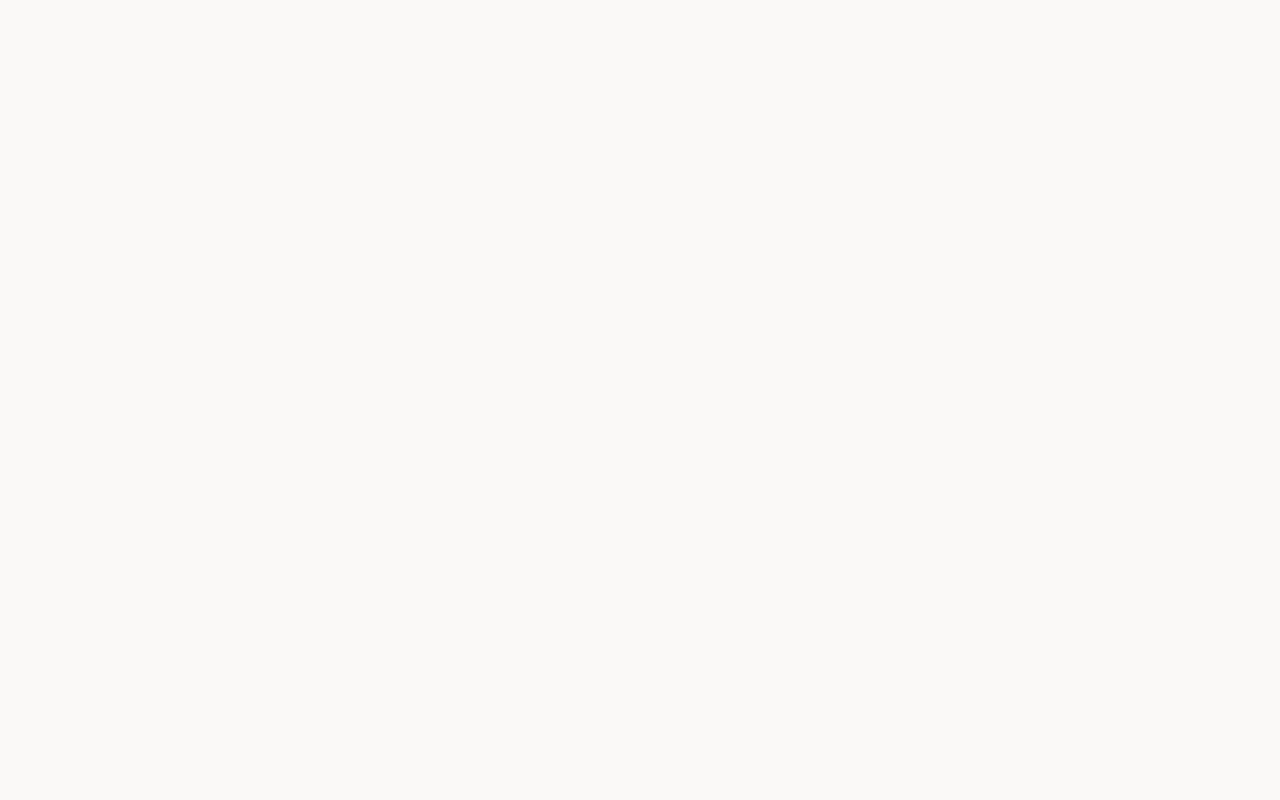
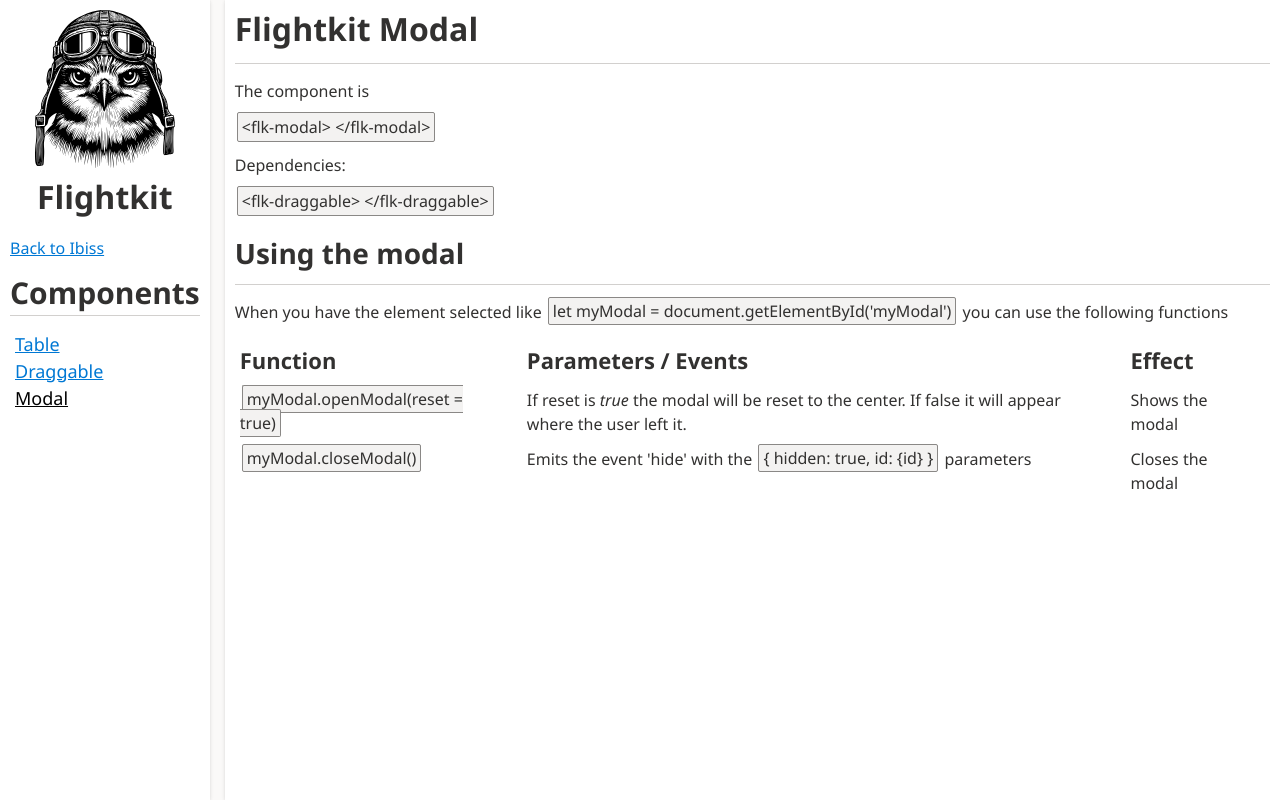
Before and after one commit to pennions/Ibiss, a Vue app in the folder documentation/: page /#/flightkit-modal in a window 1280 px wide. Before the commit this address had no page. Built offline with nearby package versions, Linux system fonts and the light colour scheme.

Commit message:
chore: added documentation for draggable and modal

```diff
--- a/documentation/src/components/FlightkitNavigation.vue
+++ b/documentation/src/components/FlightkitNavigation.vue
@@ -7,7 +7,7 @@
     <div class="column align-center gap-1 mb-3 mt-1">
       <img src="/flightkit.svg" class="flightkit-logo" />
 
-      <h1>Flightkit Components</h1>
+      <h1>Flightkit</h1>
     </div>
 
     <router-link to="/" class="block mb-2">Back to Ibiss </router-link>
@@ -16,6 +16,8 @@
       <hr />
       <ul class="ml-0 mt-3 list-style-none">
         <li class="ml-1"><router-link to="/flightkit-table">Table</router-link></li>
+        <li class="ml-1"><router-link to="/flightkit-draggable">Draggable</router-link></li>
+        <li class="ml-1"><router-link to="/flightkit-modal">Modal</router-link></li>
       </ul>
     </nav>
   </section>
--- /dev/null
+++ b/documentation/src/components/flightkit/flightkit-draggable.vue
@@ -0,0 +1,78 @@
+<script setup>
+import { onMounted } from 'vue'
+import Card from '../shared/Card.vue'
+
+const componentCode = '<flk-draggable>  </flk-draggable>'
+
+onMounted(() => {
+  // eslint-disable-next-line no-undef
+  Prism.highlightAll()
+})
+</script>
+
+<template>
+  <Card class="column gap-5">
+    <article>
+      <header>
+        <h1 class="mb-2">Flightkit Draggable</h1>
+        <hr />
+      </header>
+      <div class="mb-3">
+        <p>
+          The component is <code>{{ componentCode }}</code>
+        </p>
+      </div>
+
+      <div class="column gap-5">
+        <section class="column gap-3">
+          <div>
+            <h3 class="mb-2">Using the draggable</h3>
+            <hr />
+
+            <table class="property-table">
+              <thead>
+                <tr>
+                  <th>Attribute</th>
+                  <th>Function</th>
+                  <th>How to use</th>
+                </tr>
+              </thead>
+              <tbody>
+                <tr>
+                  <td><code>top=""</code></td>
+                  <td>Sets the top position of the element</td>
+                  <td>You need to add digits and the unit. <br /><b>E.G.</b> top="40%"</td>
+                </tr>
+
+                <tr>
+                  <td><code>left=""</code></td>
+                  <td>Sets the left position of the element</td>
+                  <td>You need to add digits and the unit. <br /><b>E.G.</b> left="50%"</td>
+                </tr>
+
+                <tr>
+                  <td><code>center=""</code></td>
+                  <td>Sets the draggable to the center.</td>
+                  <td>
+                    Just adding the attribute is all you need. You can also override top / left if
+                    you want, by adding the attributes.
+                  </td>
+                </tr>
+              </tbody>
+            </table>
+          </div>
+        </section>
+      </div>
+    </article>
+  </Card>
+</template>
+
+<style scope>
+button {
+  max-width: fit-content;
+}
+
+.property-table th:first-child {
+  min-width: 20rem;
+}
+</style>
--- /dev/null
+++ b/documentation/src/components/flightkit/flightkit-modal.vue
@@ -0,0 +1,82 @@
+<script setup>
+import { onMounted } from 'vue'
+import Card from '../shared/Card.vue'
+
+const componentCode = '<flk-modal>  </flk-modal>'
+const componentDependency = '<flk-draggable>  </flk-draggable>'
+
+onMounted(() => {
+  // eslint-disable-next-line no-undef
+  Prism.highlightAll()
+})
+</script>
+
+<template>
+  <Card class="column gap-5">
+    <article>
+      <header>
+        <h1 class="mb-2">Flightkit Modal</h1>
+        <hr />
+      </header>
+      <div class="mb-3">
+        <p class="column gap-2 align-start">
+          The component is <code>{{ componentCode }}</code> Dependencies:
+          <code>{{ componentDependency }} </code>
+        </p>
+      </div>
+
+      <div class="column gap-5">
+        <section class="column gap-3">
+          <div>
+            <h3 class="mb-2">Using the modal</h3>
+            <hr />
+
+            <span class="inline-block mb-3">
+              When you have the element selected like
+              <code>let myModal = document.getElementById('myModal')</code> you can use the
+              following functions
+            </span>
+
+            <table class="property-table">
+              <thead>
+                <tr>
+                  <th>Function</th>
+                  <th>Parameters / Events</th>
+                  <th>Effect</th>
+                </tr>
+              </thead>
+              <tbody>
+                <tr>
+                  <td><code>myModal.openModal(reset = true)</code></td>
+                  <td>
+                    If reset is <i>true</i> the modal will be reset to the center. If false it will
+                    appear where the user left it.
+                  </td>
+                  <td>Shows the modal</td>
+                </tr>
+
+                <tr>
+                  <td><code>myModal.closeModal()</code></td>
+                  <td>
+                    Emits the event 'hide' with the <code>{ hidden: true, id: {id} }</code> parameters
+                  </td>
+                  <td>Closes the modal</td>
+                </tr>
+              </tbody>
+            </table>
+          </div>
+        </section>
+      </div>
+    </article>
+  </Card>
+</template>
+
+<style scope>
+button {
+  max-width: fit-content;
+}
+
+.property-table th:first-child {
+  min-width: 20rem;
+}
+</style>
--- a/documentation/src/components/flightkit/flightkit-table.vue
+++ b/documentation/src/components/flightkit/flightkit-table.vue
@@ -108,10 +108,10 @@
                   </td>
                 </tr>
                 <tr>
-                  <td><code>i-{event}</code></td>
+                  <td><code>e-{event}</code></td>
                   <td>builtin event handling.</td>
                   <td>
-                    Will trigger on the event <b>E.G.</b> <code>i-click="myFunction"</code> will
+                    Will trigger on the event <b>E.G.</b> <code>e-click="myFunction"</code> will
                     trigger the global function myEvent when clicked.
                   </td>
                 </tr>
--- a/documentation/src/router/index.js
+++ b/documentation/src/router/index.js
@@ -116,6 +116,16 @@
           name: 'flightkit-table',
           component: () => import('../components/flightkit/flightkit-table.vue'),
         },
+        {
+          path: '/flightkit-draggable',
+          name: 'flightkit-draggable',
+          component: () => import('../components/flightkit/flightkit-draggable.vue'),
+        },
+        {
+          path: '/flightkit-modal',
+          name: 'flightkit-modal',
+          component: () => import('../components/flightkit/flightkit-modal.vue'),
+        },
       ]
     }]
 });
```
Also changed, not shown: 2 other files (tests, documents, lock files or other folders).
